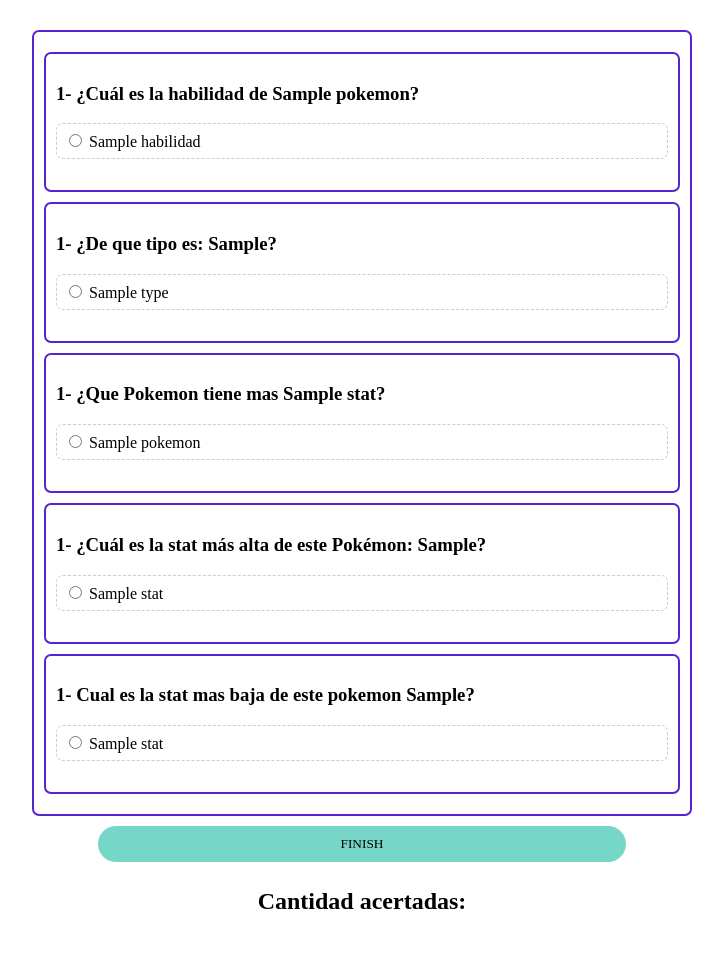
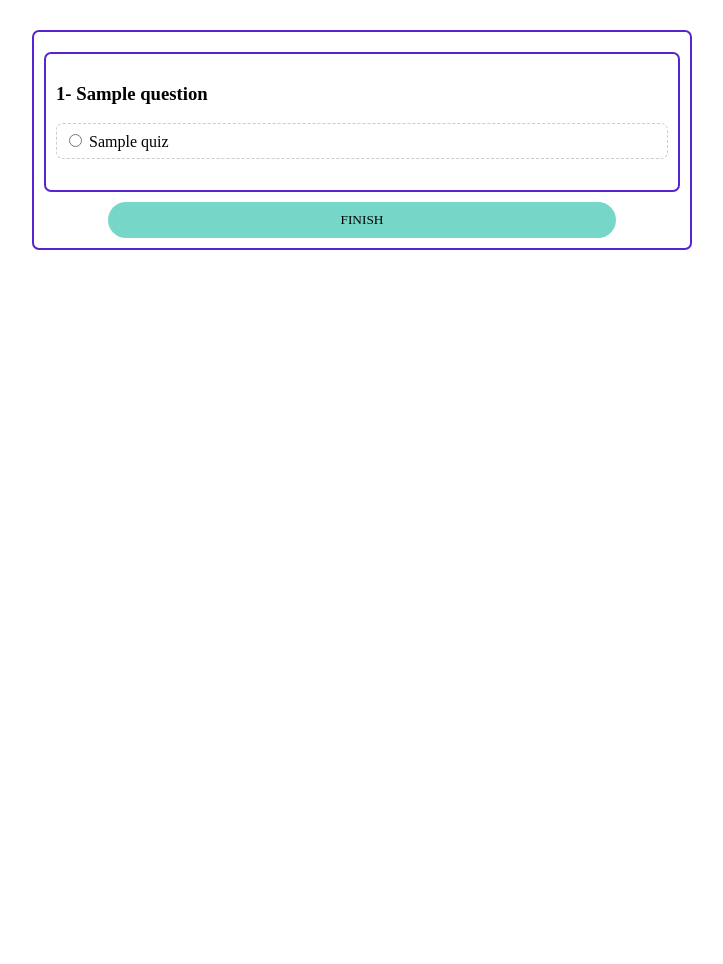
Before and after one commit to Tizi04/Pokemon-Quiz, a Flask app: template templates/index.html in a window 1280 px wide. Shown: the part 142-1106 px from the top of the page, without its empty margins (278-1001 px from the left). After the commit the page ends 392 px from the top, so only its background shows below. Run offline with Flask 3, Linux system fonts and the light colour scheme; the template is opened without the code that fills it: most values are stand-ins (such as "Sample title", 1, 10 or a date in 2020).

Commit message:
questions

```diff
--- a/app.py
+++ b/app.py
@@ -1,80 +1,49 @@
-from flask import Flask, render_template, request, redirect, url_for
+from flask import Flask, render_template, request, redirect, url_for, session
 from helper import select_random_pokemon, select_pokemon_abilities, select_all_abilities, test, select_pokemon_type, select_all_types, select_all_stats, select_unique_random_pokemon
+from questions import select_random_question
 import random
+import secrets
 
 app = Flask(__name__)
+app.secret_key = secrets.token_hex(16)
 
-@app.route('/')
+@app.route('/', methods=['GET', 'POST'])
 def index():
 
-    # Select a random pokemon for question 1
-    pokemon = select_random_pokemon()
-    # Select the pokemon abilities
-    abilities = select_pokemon_abilities(pokemon)
-    # Select all the abilities of pokemons
-    all_abilities = select_all_abilities()
-    # Array quiz 1
-    first_quiz = [3]
-    # Fill and shuffle the array
-    n_abilities = len(abilities) - 1
-    n_random_abilities = random.randint(0,n_abilities)
-    first_quiz = random.sample(all_abilities, 3)
-    first_quiz.append(abilities[n_random_abilities])
-    random.shuffle(first_quiz)
+
+    if request.method == 'POST':
+
+        choice = request.form.get("p0")
+        correct_answer = session.get('correct_answer')
+
+        if 'ct' not in session:
+            session['ct'] = 0
 
 
-    # Select a random pokemon for question 2
-    pokemon_2 = select_random_pokemon()
-    # Select the type of the pokemon
-    pokemon_type = select_pokemon_type(pokemon_2)
-    # select all the types of pokemon
-    all_types = select_all_types()
-    # Creat a new array with the pokemon type and random pokemons types
-    new_all_types = [type for type in all_types if type not in pokemon_type]
-    # Array quiz 2
-    second_quiz = [3]
-    # Fill an shuffle the array
-    n_types = len(pokemon_type) - 1
-    n_random_types = random.randint(0, n_types)
-    second_quiz = random.sample(new_all_types, 3)
-    second_quiz.append(pokemon_type[n_random_types])
-    random.shuffle(second_quiz)
+        print(f"Choice: {choice}, Correct Answer: {correct_answer}")  # Imprime las respuestas para ver si coinciden
 
-    # Select 4 uniques randoms pokemons for question 3
-    uniques_pokemons = select_unique_random_pokemon(4)
-    # Get the stats of the pokemons
-    pokemon_3, pokemon_4, pokemon_5, pokemon_6 = uniques_pokemons
-
-    stats_pokemon_3 = select_all_stats(pokemon_3)
-    stats_pokemon_4 = select_all_stats(pokemon_4)
-    stats_pokemon_5 = select_all_stats(pokemon_5)
-    stats_pokemon_6 = select_all_stats(pokemon_6)
-    # Select a random stat for the question
-    stats = ['hp', 'attack', 'defense', 'special-attack', 'special-defense', 'speed']
-    stat = random.choice(stats)
+        if choice == correct_answer:
+            session['ct'] += 1
+            print("Incremented ct")  # Verifica que se incrementa
 
 
-    # Select a random pokemon for question 4
-    pokemon_7 = select_random_pokemon()
-    stats_pokemon_7 = select_all_stats(pokemon_7)
-    random.shuffle(stats)
+        print(f"Session before redirect: {session}")  # Imprimir el estado de la sesión
 
-    # Select a random pokemon for question 5
-    pokemon_8 = select_random_pokemon()
-    stats_pokemon_8 = select_all_stats(pokemon_8)
-    stats_2 = ['hp', 'attack', 'defense', 'special-attack', 'special-defense', 'speed']
-    random.shuffle(stats_2)
+        return redirect(url_for('results'))
 
+    question, first_quiz, correct_answer = select_random_question()
+    session['correct_answer'] = correct_answer
 
-    return render_template("index.html" ,pokemon=pokemon, habilidades=first_quiz, pokemon_2=pokemon_2, types=second_quiz, unique_pokemons=uniques_pokemons, stat=stat, pokemon_7=pokemon_7, stats_question_4=stats, pokemon_8=pokemon_8, stats_2=stats_2)
+    return render_template("index.html", question=question, quiz=first_quiz)
 
 
 
-@app.route('/search', methods=['POST'])
-def search():
+@app.route('/results', methods=['GET','POST'])
+def results():
 
-    selected_habilidades = request.form.getlist('abilities')
-    return f"You selected the following abilities: {selected_habilidades}"
+    count = session.get('ct', 0)
+
+    return render_template("results.html", count=count)
 
 
 
@@ -88,6 +57,19 @@ def prueba():
         stats = select_all_stats(pokemon)
         return f"{data}"
 
+    '''''
+    # Select a random pokemon for question 4
+    pokemon_7 = select_random_pokemon()
+    stats_pokemon_7 = select_all_stats(pokemon_7)
+    random.shuffle(stats)
+
+    # Select a random pokemon for question 5
+    pokemon_8 = select_random_pokemon()
+    stats_pokemon_8 = select_all_stats(pokemon_8)
+    stats_2 = ['hp', 'attack', 'defense', 'special-attack', 'special-defense', 'speed']
+    random.shuffle(stats_2)
+    '''''
+
     return render_template('prueba.html')
 
 
--- a/questions.py
+++ b/questions.py
@@ -1,11 +1,118 @@
+from helper import select_random_pokemon, select_pokemon_abilities, select_all_abilities, test, select_pokemon_type, select_all_types, select_all_stats, select_unique_random_pokemon, select_specific_stat
+import random
+
+def question_abilities():
+
+    # Select a random pokemon for question 1
+    pokemon = select_random_pokemon()
+
+    # Question
+    question = f"¿Cuál es la habilidad de {pokemon}?"
+
+    # Select the pokemon abilities
+    abilities = select_pokemon_abilities(pokemon)
+
+    # Select all the abilities of pokemons
+    all_abilities = select_all_abilities()
+
+    # Select the correct answer
+    correct_answer = random.choice(abilities)
+
+    # Array quiz 1
+    first_quiz = [3]
+
+    # Creat the quiz
+    first_quiz = random.sample(all_abilities, 3)
+    first_quiz.append(correct_answer)
+    random.shuffle(first_quiz)
+
+    print(f"Pokemon: {pokemon}, Correct Answer: {correct_answer}, Options: {first_quiz}")  # Debugging line
+
+
+    return question, first_quiz, correct_answer
+
+def question_types():
+
+    # Select a random pokemon for question 2
+    pokemon_2 = select_random_pokemon()
+
+    # Question
+    question = f"¿De que tipo es: {pokemon_2}?"
+
+    # Select the type of the pokemon
+    pokemon_type = select_pokemon_type(pokemon_2)
+
+    # select all the types of pokemon
+    all_types = select_all_types()
+
+    # Select the correct answer
+    correct_answer = random.choice(pokemon_type)
+    # Creat a new array with the pokemon type and random pokemons types
+    new_all_types = [type for type in all_types if type not in pokemon_type]
+
+    # Array quiz 2
+    second_quiz = [3]
+
+    # Fill and shuffle the array
+    second_quiz = random.sample(new_all_types, 3)
+    second_quiz.append(correct_answer)
+    random.shuffle(second_quiz)
+
+    return question, second_quiz, correct_answer
+
+def stats_question():
+
+    # Select 4 uniques randoms pokemons for question 3
+    uniques_pokemons = select_unique_random_pokemon(4)
+
+    # Get the stats of the pokemons
+    pokemon_1, pokemon_2, pokemon_3, pokemon_4 = uniques_pokemons
+
+    # Set the stat of the game
+    stats = ['hp', 'attack', 'defense', 'special-attack', 'special-defense', 'speed']
+    stat = random.choice(stats)
+
+    # Select the correct answer
+    correct_answerd = uniques_pokemons[0]
+
+    # Question
+    question = f"¿Que Pokemon tiene mas {stat}?"
+
+    # Check the specific stat of the pokemon
+    stat_pokemon_1 = select_specific_stat(pokemon_1, stat)
+    stat_pokemon_2 = select_specific_stat(pokemon_2, stat)
+    stat_pokemon_3 = select_specific_stat(pokemon_3, stat)
+    stat_pokemon_4 = select_specific_stat(pokemon_4, stat)
+
+    stats_list = [stat_pokemon_1, stat_pokemon_2, stat_pokemon_3, stat_pokemon_4]
+
+    """
+    # Recorrer los Pokémon y sus estadísticas
+    for i in range(1, len(uniques_pokemons)):
+        if stats_list[i] > higer_stat:
+            higer_stat = stats_list[i]
+            pokemon_with_higher_stat = uniques_pokemons[i]
+    """
+
+    return question, uniques_pokemons, stat
+
+
+def select_random_question():
+
+    question_functions = {
+    1: question_abilities,
+    2: question_types,
+    3: stats_question
+    }
+
+    random_n = random.randint(1,2)
+
+    return question_functions[random_n]()
+
+
+
+"""""
 questions = [
-    {
-        'name': 'Abilities',
-        'question': '¿Cuál es la habilidad de {{ pokemon }}?'},
-    {
-        'name': 'types',
-        'question': '¿De que tipo es: {{ pokemon_2 }}?'
-        },
     {
         'name': 'stats1',
         'question': '¿Que Pokemon tiene mas {{ stat }}?'
@@ -19,3 +126,5 @@ questions = [
         'question': 'Cual es la stat mas baja de este pokemon {{ pokemon_8 }}?'
         },
         ]
+
+"""""
--- a/templates/index.html
+++ b/templates/index.html
@@ -16,12 +16,13 @@
 
     <div class="container">
         <section id="p1">
+            <form action="/" method="POST">
                 <section id="p0">
-                <h3>1- ¿Cuál es la habilidad de {{ pokemon }}?</h3>
-                {% if habilidades %}
-                    {% for habilidad in habilidades %}
+                    <h3>1- {{ question }}</h3>
+                    {% if quiz %}
+                        {% for c in quiz %}
                             <label>
-                            <input type="radio" value="{{ habilidad }}" name="p0"> {{ habilidad }}
+                                <input type="radio" value="{{ c }}" name="p0"> {{ c }}  <!-- Asegúrate de que 'c' sea el valor correcto -->
                             </label>
                             <br>
                         {% endfor %}
@@ -29,61 +30,9 @@
                         <p>No abilities found.</p>
                     {% endif %}
                 </section>
-            <section id="p1">
-                <h3>1- ¿De que tipo es: {{ pokemon_2 }}?</h3>
-                {% if types %}
-                    {% for type in types %}
-                        <label>
-                            <input type="radio" value="{{ type }}" name="p0"> {{ type }}
-                        </label>
-                        <br>
-                    {% endfor %}
-                {% else %}
-                    <p>No type found.</p>
-                {% endif %}
+                <button type="submit" id="search">FINISH</button> <!-- Botón dentro del formulario -->
+            </form>
         </section>
-            <section id="p2">
-                <h3>1- ¿Que Pokemon tiene mas {{ stat }}?</h3>
-                {% if unique_pokemons %}
-                    {% for pokemon in unique_pokemons %}
-                      <label>
-                          <input type="radio" value="{{ pokemon }}" name="p0"> {{ pokemon }}
-                      </label>
-                     <br>
-                   {% endfor %}
-                {% else %}
-                    <p>No Pokémon found.</p>
-                {% endif %}
-            </section>
-            <section id="p3">
-                <h3>1- ¿Cuál es la stat más alta de este Pokémon: {{ pokemon_7 }}?</h3>
-                {% if stats_question_4 %}
-                    {% for stat in stats_question_4 %}
-                       <label>
-                          <input type="radio" value="{{ stat }}" name="p0"> {{ stat }}
-                      </label>
-                     <br>
-                 {% endfor %}
-                {% else %}
-                    <p>No stats found.</p>
-                {% endif %}
-            </section>
-            <section id="p4">
-                <h3>1- Cual es la stat mas baja de este pokemon {{ pokemon_8 }}?</h3>
-                {% if stats_2 %}
-                    {% for stat in stats_2 %}
-                      <label>
-                          <input type="radio" value="{{ stat }}" name="p0"> {{ stat }}
-                      </label>
-                     <br>
-                   {% endfor %}
-                {% else %}
-                    <p>No Pokémon found.</p>
-                {% endif %}
-            </section>
-        </section>
-        <button id="search">FINISH</button>
-        <h2>Cantidad acertadas: <span id="resultado"></span></h2>
     </div>
     <script src=""></script>
 </body>
```
Also changed, not shown: helper.py (+24 -1 lines), templates/results.html (added, +13 -0 lines). Lines whose indentation alone changed are shown as unchanged.
